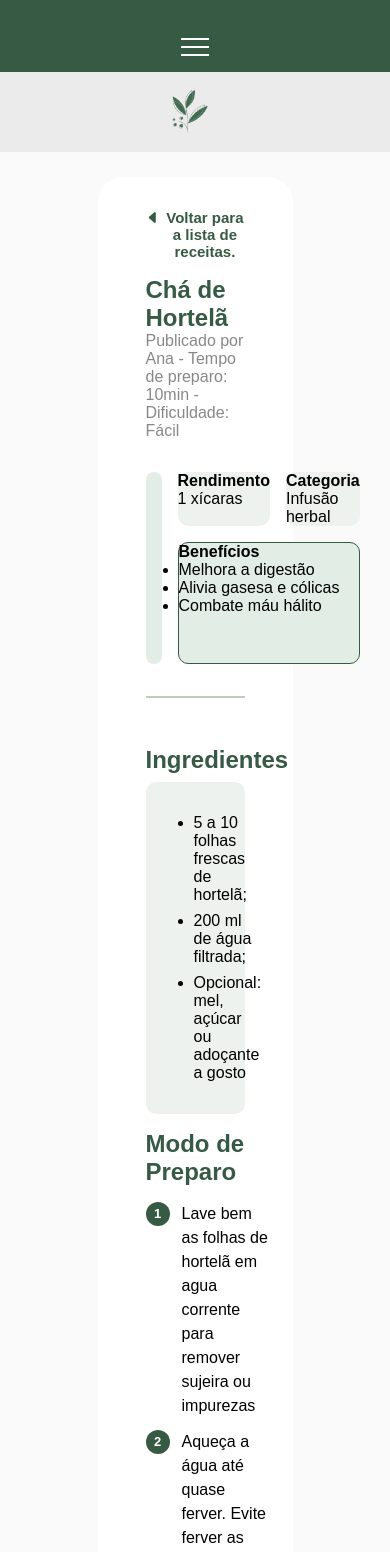
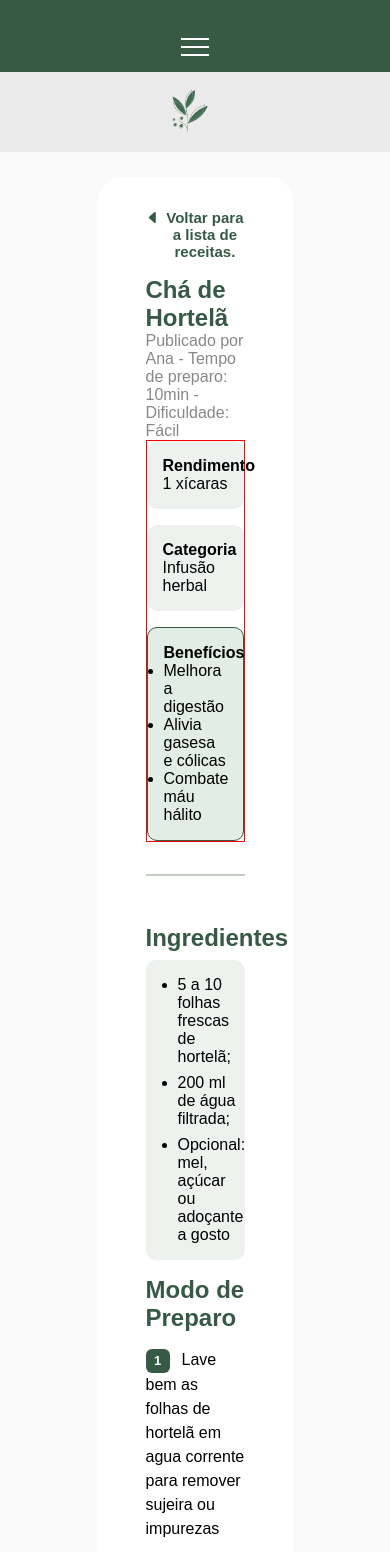
Before and after one commit to plantiomedicinal-cell/plantiomedicinal2026, a React (Create React App) app in the folder plantiomedicinal/: page /receitas1 in a window 390 px wide. Shown: the top 1552 px of the page. Built offline with nearby package versions, Linux system fonts and the light colour scheme.

Commit message:
Continuação da Página de Receitas Interna. (Brenda)

```diff
--- a/plantiomedicinal/src/pages/receitas/Receita1.css
+++ b/plantiomedicinal/src/pages/receitas/Receita1.css
@@ -37,7 +37,7 @@
 }
 
 .cardscha{
-    margin-top: 2rem;
+    border: 1px solid red;
     height: 12rem;
     gap: 1rem;
     display: grid;
@@ -90,7 +90,7 @@
     grid-template-rows: 1fr;
     background-color: #eef2ef;
     border-radius: 10px;
-    padding: 2rem 3rem;
+    padding: 1rem 2rem;
 }
 .cardingredientes ul{
     display: flex;
@@ -134,7 +134,6 @@
     text-align: center;
     border-radius: 50%;
     margin-right: 12px;
-    flex-shrink: 0;
     font-size: 13px
 }
 
@@ -150,3 +149,50 @@
     color: var(--ouroVelho);
     gap: 0.3rem;
 }
+
+
+@media screen and (max-width: 1060px){
+    .cardscha{
+        display: flex;
+        flex-direction: column;
+        height: auto;
+    }
+
+    #filho2, #filho3, #filho4{
+        padding: 1rem;
+    }
+    #filho1{
+        display: none;
+    }
+
+    .hrReceita{
+        display: none;
+    }
+
+
+    .modopreparo ol li{
+    display: block;
+
+}
+
+.modopreparo ol li::before{
+    content: counter(meu-contador);
+    background-color: var(--verdeMusgo);
+    color: rgb(255, 255, 255);
+    font-weight: bold;
+    display:inline-block;
+    width: 24px;
+    height: 24px;
+    line-height: 24px;
+    text-align: center;
+    border-radius: 25%;
+    margin-right: 12px;
+    font-size: 13px
+}
+
+
+
+
+
+
+}
--- a/plantiomedicinal/src/pages/receitas/Receita1.js
+++ b/plantiomedicinal/src/pages/receitas/Receita1.js
@@ -1,6 +1,5 @@
 import React from "react";
 import "./Receita1.css";
-
 
 function Receita1(){
     return(
```
